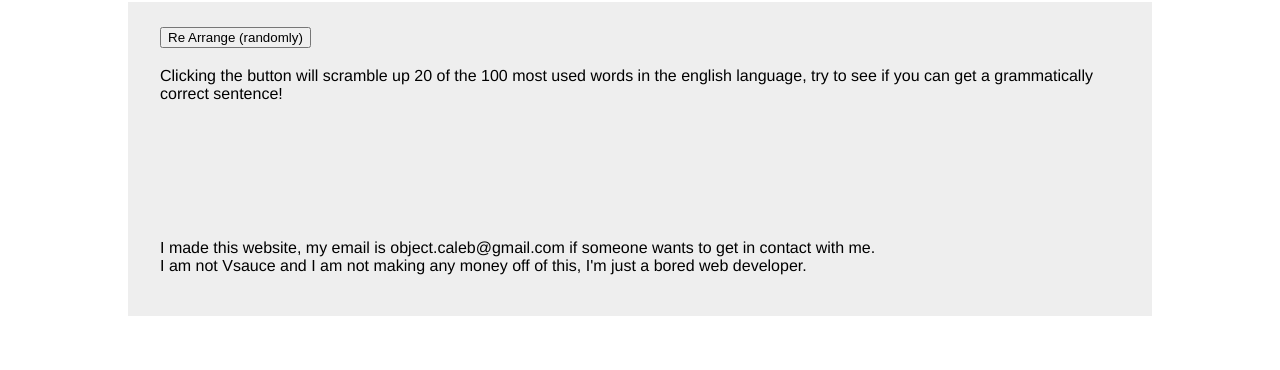
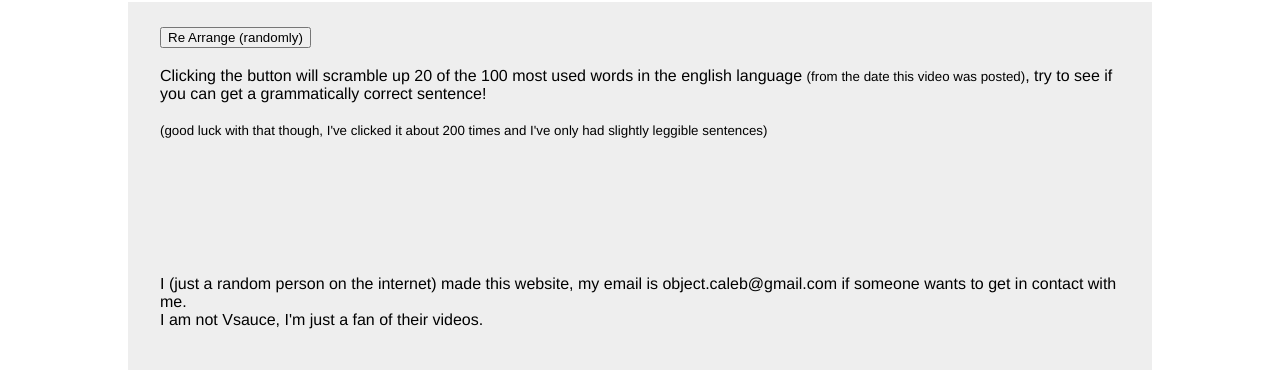
Before and after one commit to CalebBabin/quizzaciously, a plain HTML site: page index.html in a window 1280 px wide. Shown: the part 802-1172 px from the top of the page. Before the commit the page ends 1118 px from the top, so only its background shows below. Drawn offline with Linux system fonts and the light colour scheme.

Commit message:
Updates page text

```diff
--- a/index.html
+++ b/index.html
@@ -49,12 +49,12 @@
 	<div class="content">
 		<button onclick="Arrange()">Re Arrange (randomly)</button>
 		<h3 id="randomtext"></h3>
-		<p>Clicking the button will scramble up 20 of the 100 most used words in the english language, try to see if you can get a grammatically correct sentence!</p>
+		<p>Clicking the button will scramble up 20 of the 100 most used words in the english language <small>(from the date this video was posted)</small>, try to see if you can get a grammatically correct sentence!<br><br><small>(good luck with that though, I've clicked it about 200 times and I've only had slightly leggible sentences)</small></p>
 	</div>
 
 	<div class="content">
 		<br><br><br>
-		<p>I made this website, my email is object.caleb@gmail.com if someone wants to get in contact with me.<br>I am not Vsauce and I am not making any money off of this, I'm just a bored web developer.</p>
+		<p>I (just a random person on the internet) made this website, my email is object.caleb@gmail.com if someone wants to get in contact with me.<br>I am not Vsauce, I'm just a fan of their videos.</p>
 	</div>
 
 	<script>
```
